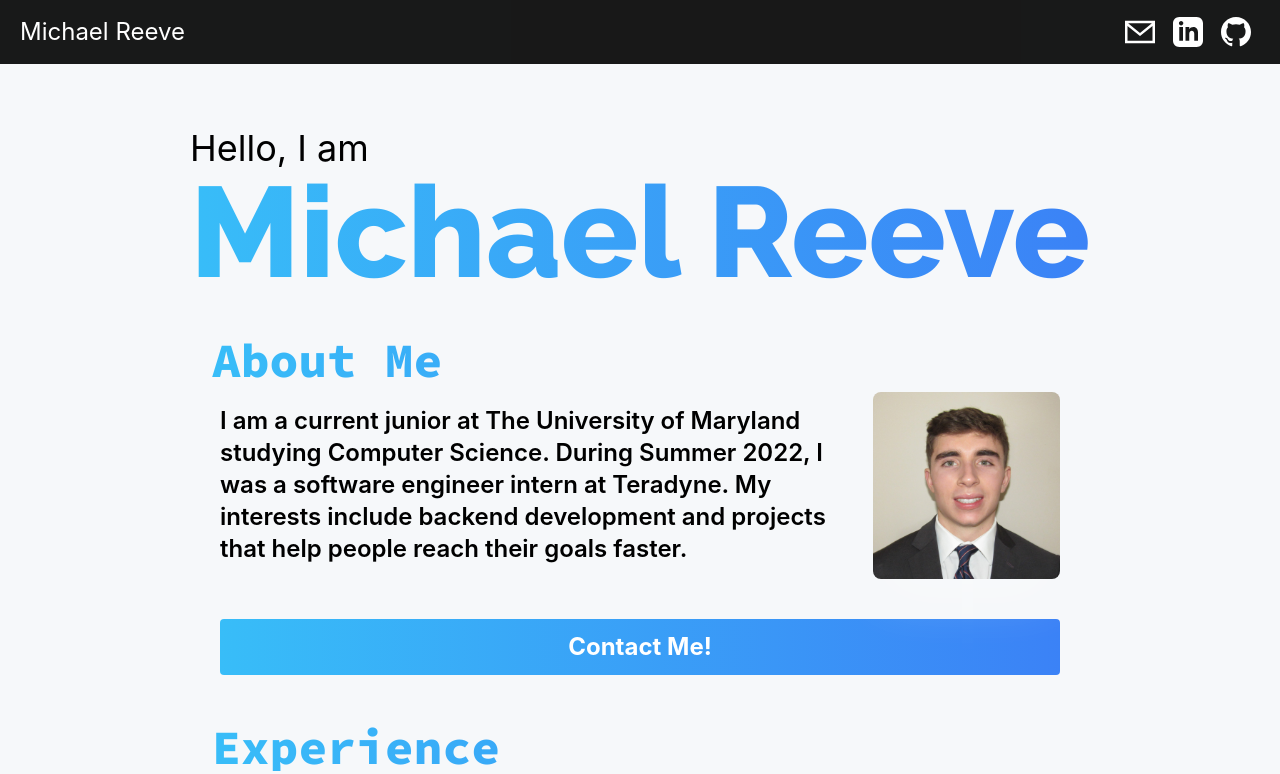
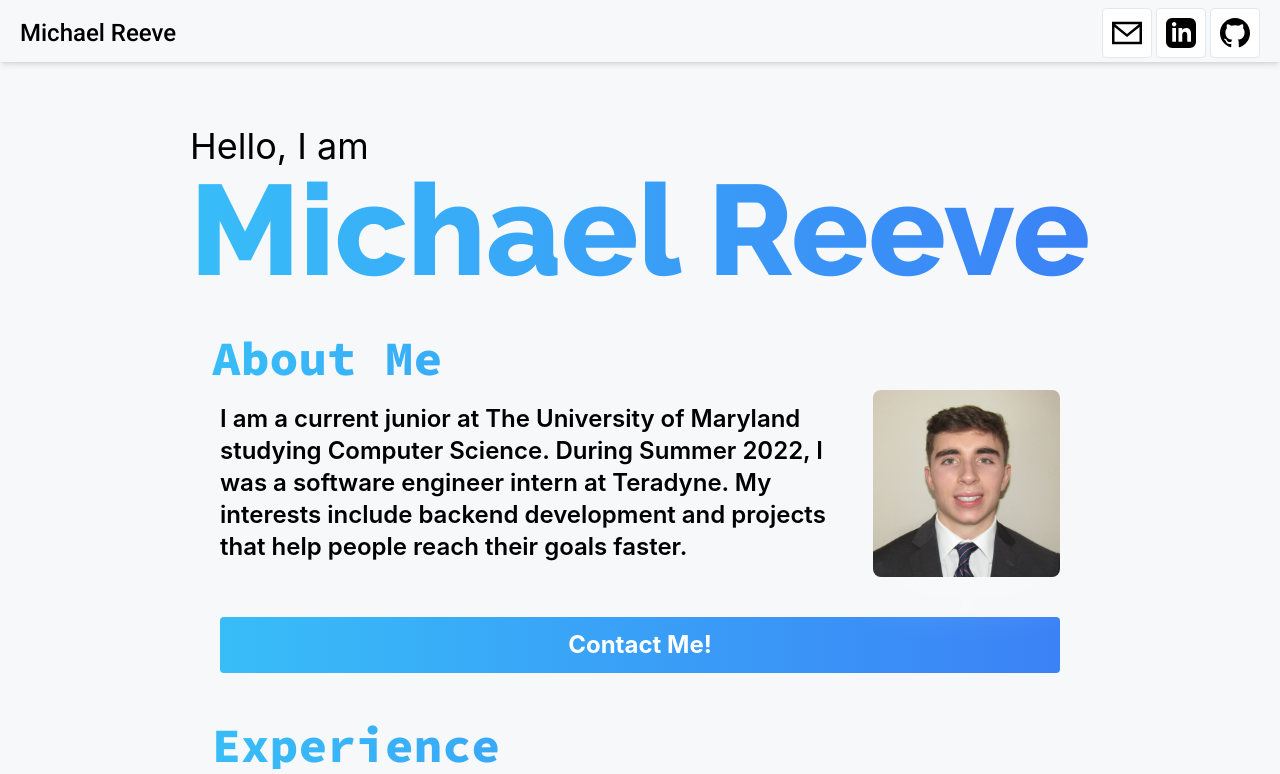
Before and after one commit to mreeve29/my-website, an Astro site: page / in a window 1280 px wide. Shown: the top 774 px of the page. Built offline with nearby package versions, Linux system fonts and the light colour scheme; Astro itself is replaced by a stand-in of ours; a web font is replaced by a local one.

Commit message:
fixed header and footer colors

```diff
--- a/package.json
+++ b/package.json
@@ -11,6 +11,7 @@
   },
   "dependencies": {
     "@fontsource/raleway": "^4.5.10",
+    "@fontsource/roboto": "^4.5.8",
     "@fontsource/source-code-pro": "^4.5.12",
     "astro": "^1.1.3"
   },
--- a/src/components/Footer.astro
+++ b/src/components/Footer.astro
@@ -2,7 +2,7 @@
 
 ---
 
-<footer class="bg-zinc-900 text-white dark:bg-gray/30 py-2 mt-1">
+<footer class="dark:bg-zinc-900 bg-[#f6f8fa] py-2 mt-1 border-y-2 dark:border-0">
     <div class="w-full px-5 text-center">© 2023 Michael Reeve</div>
     <div class="w- full px-5 text-center">
         Developed with ❤️ using <a href="https://astro.build" class="text-[#ff5d01] font-bold underline">Astro</a>
--- a/src/components/Header.astro
+++ b/src/components/Header.astro
@@ -1,28 +1,35 @@
 ---
+import "@fontsource/roboto/500.css"
 ---
-<div class="sticky top-0 z-20 w-full bg-black/90">
-    <div class="px-5 py-2 md:mb-6 flex items-center sm:max-w-screen-2xl m-auto">
+<div class="sticky top-0 z-20 w-full bg-[#f6f8fa] dark:bg-black dark:text-white">
+    <div class="px-5 pb-1 pt-2 md:mb-6 flex items-center sm:max-w-screen-2xl m-auto shadow-md">
         <div class="inline-flex w-1/2">
-            <div class="text-white text-2xl">Michael Reeve</div>
+            <div id="header-name" class="text-2xl">Michael Reeve</div>
         </div>
 
         <div class="inline-flex justify-end w-1/2">
             <div class="flex">
+                <div class="bg-white dark:bg-[#161b22] rounded border dark:border-[#21262d] ml-1">
                     <a href="mailto:michael.s.reeve@gmail.com" class="flex float-left w-12 h-12 items-center justify-center hover:bg-white/20 rounded transition-all">
-                    <svg xmlns="http://www.w3.org/2000/svg" width="30" height="30" viewBox="0 0 24 24"><path d="M0 3v18h24v-18h-24zm21.518 2l-9.518 7.713-9.518-7.713h19.036zm-19.518 14v-11.817l10 8.104 10-8.104v11.817h-20z"/></svg>
+                        <svg xmlns="http://www.w3.org/2000/svg" width="30" height="30" viewBox="0 0 24 24" class="dark:fill-white fill-black"><path d="M0 3v18h24v-18h-24zm21.518 2l-9.518 7.713-9.518-7.713h19.036zm-19.518 14v-11.817l10 8.104 10-8.104v11.817h-20z"/></svg>
                     </a>
+                </div>
+                <div class="bg-white dark:bg-[#161b22] rounded border dark:border-[#21262d] ml-1">
                     <a href="https://linkedin.com/in/michaelsreeve/" class="flex float-left w-12 h-12 items-center justify-center hover:bg-white/20 rounded transition-all">
-                    <svg xmlns="http://www.w3.org/2000/svg" width="30" height="30" viewBox="0 0 24 24"><path d="M19 0h-14c-2.761 0-5 2.239-5 5v14c0 2.761 2.239 5 5 5h14c2.762 0 5-2.239 5-5v-14c0-2.761-2.238-5-5-5zm-11 19h-3v-11h3v11zm-1.5-12.268c-.966 0-1.75-.79-1.75-1.764s.784-1.764 1.75-1.764 1.75.79 1.75 1.764-.783 1.764-1.75 1.764zm13.5 12.268h-3v-5.604c0-3.368-4-3.113-4 0v5.604h-3v-11h3v1.765c1.396-2.586 7-2.777 7 2.476v6.759z"/></svg>
+                        <svg xmlns="http://www.w3.org/2000/svg" width="30" height="30" viewBox="0 0 24 24" class="dark:fill-white fill-black"><path d="M19 0h-14c-2.761 0-5 2.239-5 5v14c0 2.761 2.239 5 5 5h14c2.762 0 5-2.239 5-5v-14c0-2.761-2.238-5-5-5zm-11 19h-3v-11h3v11zm-1.5-12.268c-.966 0-1.75-.79-1.75-1.764s.784-1.764 1.75-1.764 1.75.79 1.75 1.764-.783 1.764-1.75 1.764zm13.5 12.268h-3v-5.604c0-3.368-4-3.113-4 0v5.604h-3v-11h3v1.765c1.396-2.586 7-2.777 7 2.476v6.759z"/></svg>
                     </a>
+                </div>
+                <div class="bg-white dark:bg-[#161b22] rounded border dark:border-[#21262d] ml-1">
                     <a href="https://github.com/mreeve29" class="flex float-left w-12 h-12 items-center justify-center hover:bg-white/20 rounded transition-all">
-                    <svg xmlns="http://www.w3.org/2000/svg" width="30" height="30" viewBox="0 0 24 24"><path d="M12 0c-6.626 0-12 5.373-12 12 0 5.302 3.438 9.8 8.207 11.387.599.111.793-.261.793-.577v-2.234c-3.338.726-4.033-1.416-4.033-1.416-.546-1.387-1.333-1.756-1.333-1.756-1.089-.745.083-.729.083-.729 1.205.084 1.839 1.237 1.839 1.237 1.07 1.834 2.807 1.304 3.492.997.107-.775.418-1.305.762-1.604-2.665-.305-5.467-1.334-5.467-5.931 0-1.311.469-2.381 1.236-3.221-.124-.303-.535-1.524.117-3.176 0 0 1.008-.322 3.301 1.23.957-.266 1.983-.399 3.003-.404 1.02.005 2.047.138 3.006.404 2.291-1.552 3.297-1.23 3.297-1.23.653 1.653.242 2.874.118 3.176.77.84 1.235 1.911 1.235 3.221 0 4.609-2.807 5.624-5.479 5.921.43.372.823 1.102.823 2.222v3.293c0 .319.192.694.801.576 4.765-1.589 8.199-6.086 8.199-11.386 0-6.627-5.373-12-12-12z"/></svg>
+                        <svg xmlns="http://www.w3.org/2000/svg" width="30" height="30" viewBox="0 0 24 24" class="dark:fill-white fill-black"><path d="M12 0c-6.626 0-12 5.373-12 12 0 5.302 3.438 9.8 8.207 11.387.599.111.793-.261.793-.577v-2.234c-3.338.726-4.033-1.416-4.033-1.416-.546-1.387-1.333-1.756-1.333-1.756-1.089-.745.083-.729.083-.729 1.205.084 1.839 1.237 1.839 1.237 1.07 1.834 2.807 1.304 3.492.997.107-.775.418-1.305.762-1.604-2.665-.305-5.467-1.334-5.467-5.931 0-1.311.469-2.381 1.236-3.221-.124-.303-.535-1.524.117-3.176 0 0 1.008-.322 3.301 1.23.957-.266 1.983-.399 3.003-.404 1.02.005 2.047.138 3.006.404 2.291-1.552 3.297-1.23 3.297-1.23.653 1.653.242 2.874.118 3.176.77.84 1.235 1.911 1.235 3.221 0 4.609-2.807 5.624-5.479 5.921.43.372.823 1.102.823 2.222v3.293c0 .319.192.694.801.576 4.765-1.589 8.199-6.086 8.199-11.386 0-6.627-5.373-12-12-12z"/></svg>
                     </a>
                 </div>
             </div>
         </div>
     </div>
+</div>
 <style>
-    path{
-        fill: white
+    #header-name{
+        font-family: "Roboto", sans-serif;
     }
 </style>
```
Also changed, not shown: 1 other file. Lines whose indentation alone changed are shown as unchanged.
